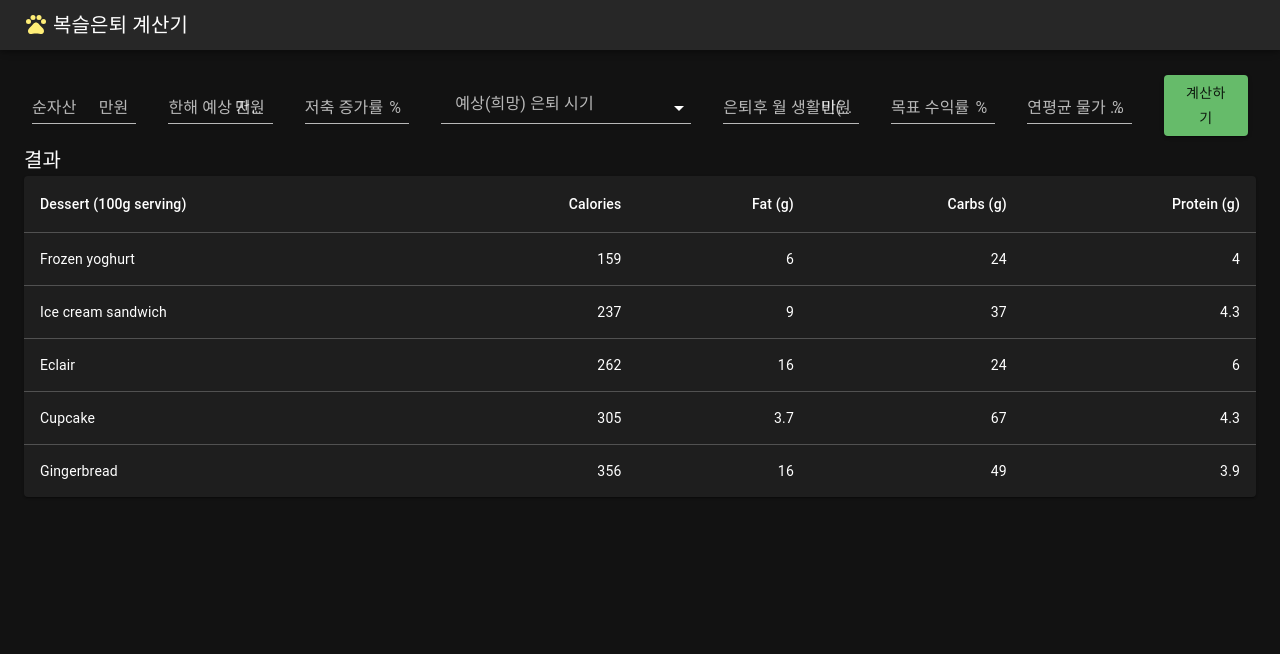
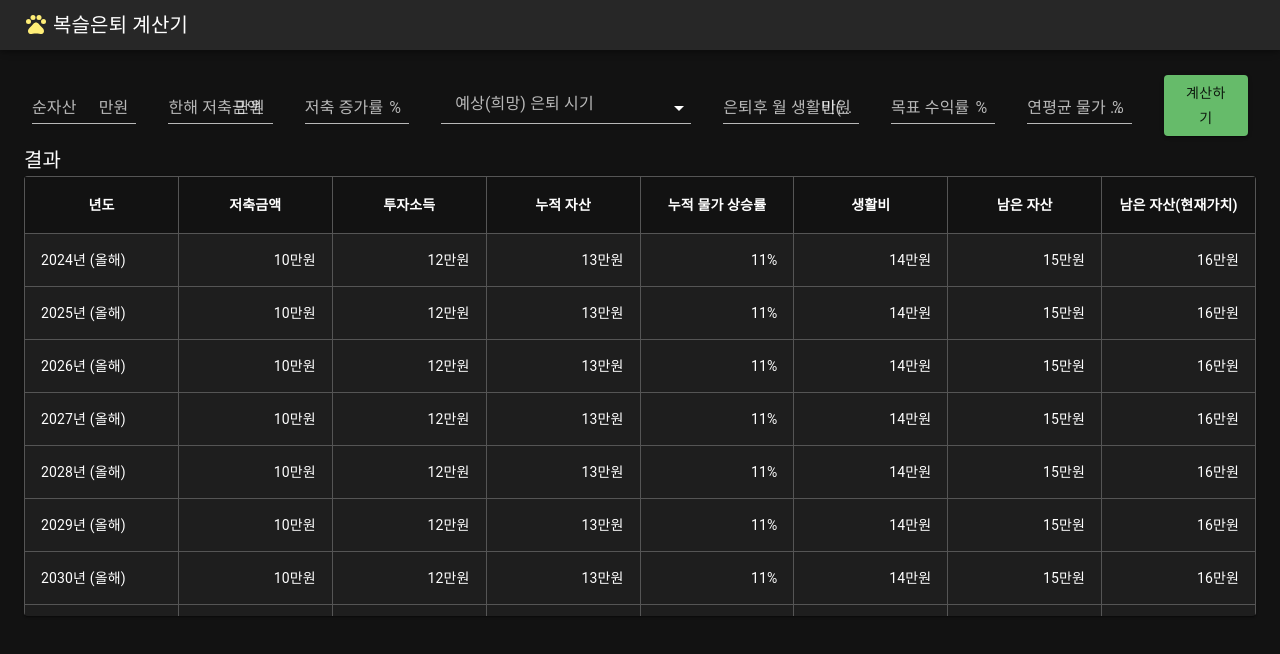
Before and after one commit to setvect/BokslRetire, a React (Create React App) app: page / in a window 1280 px wide. Shown: the top 654 px of the page. Built offline with nearby package versions, Linux system fonts and the light colour scheme.

Commit message:
리포트 영역 작업중

```diff
--- a/package.json
+++ b/package.json
@@ -14,6 +14,7 @@
     "@types/node": "^16.18.105",
     "@types/react": "^18.3.4",
     "@types/react-dom": "^18.3.0",
+    "lodash": "^4.17.21",
     "react": "^18.3.1",
     "react-dom": "^18.3.1",
     "react-scripts": "5.0.1",
@@ -43,5 +44,8 @@
       "last 1 firefox version",
       "last 1 safari version"
     ]
+  },
+  "devDependencies": {
+    "@types/lodash": "^4.17.7"
   }
 }
--- a/src/App.tsx
+++ b/src/App.tsx
@@ -18,6 +18,7 @@ import {
 import Paper from "@mui/material/Paper";
 import PetsIcon from "@mui/icons-material/Pets";
 import ConditionForm, { ReportCondition } from "./components/ConditionForm";
+import _ from "lodash";
 
 const darkTheme = createTheme({
   palette: {
@@ -36,6 +37,17 @@ const darkTheme = createTheme({
   },
 });
 
+type RetirementCalculatorYear = {
+  year: number;
+  savingsAmount: number;
+  cumulativeInflationRate: number;
+  investmentIncome: number;
+  totalAssets: number;
+  livingExpenses: number;
+  remainingAssets: number;
+  remainingAssetsPresentValue: number;
+};
+
 function App() {
   const [condition, setCondition] = React.useState<ReportCondition>({
     netWorth: "",
@@ -47,17 +59,16 @@ function App() {
     retireSpend: "",
   });
 
-  function createData(name: string, calories: number, fat: number, carbs: number, protein: number) {
-    return { name, calories, fat, carbs, protein };
-  }
-
-  const rows = [
-    createData("Frozen yoghurt", 159, 6.0, 24, 4.0),
-    createData("Ice cream sandwich", 237, 9.0, 37, 4.3),
-    createData("Eclair", 262, 16.0, 24, 6.0),
-    createData("Cupcake", 305, 3.7, 67, 4.3),
-    createData("Gingerbread", 356, 16.0, 49, 3.9),
-  ];
+  const rows: RetirementCalculatorYear[] = _.range(1, 101).map((idx) => ({
+    year: 2023 + idx,
+    savingsAmount: 10,
+    cumulativeInflationRate: 11,
+    investmentIncome: 12,
+    totalAssets: 13,
+    livingExpenses: 14,
+    remainingAssets: 15,
+    remainingAssetsPresentValue: 16,
+  }));
 
   return (
     <ThemeProvider theme={darkTheme}>
@@ -75,27 +86,47 @@ function App() {
             <Typography variant="h6" component="h2">
               결과
             </Typography>
-            <TableContainer component={Paper}>
-              <Table sx={{ minWidth: 650 }} aria-label="simple table">
+            <TableContainer component={Paper} sx={{ maxHeight: 440 }}>
+              <Table
+                sx={{
+                  "& .MuiTableCell-root": {
+                    border: "1px solid #555",
+                  },
+                  "& .MuiTableHead-root .MuiTableCell-root": {
+                    fontWeight: "bold",
+                    position: "sticky",
+                    top: 0,
+                    backgroundColor: "background.paper",
+                    zIndex: 1,
+                  },
+                  tableLayout: "fixed",
+                }}
+              >
                 <TableHead>
                   <TableRow>
-                    <TableCell>Dessert (100g serving)</TableCell>
-                    <TableCell align="right">Calories</TableCell>
-                    <TableCell align="right">Fat&nbsp;(g)</TableCell>
-                    <TableCell align="right">Carbs&nbsp;(g)</TableCell>
-                    <TableCell align="right">Protein&nbsp;(g)</TableCell>
+                    <TableCell align="center">년도</TableCell>
+                    <TableCell align="center">저축금액</TableCell>
+                    <TableCell align="center">투자소득</TableCell>
+                    <TableCell align="center">누적 자산</TableCell>
+                    <TableCell align="center">누적 물가 상승률</TableCell>
+                    <TableCell align="center">생활비</TableCell>
+                    <TableCell align="center">남은 자산</TableCell>
+                    <TableCell align="center">남은 자산(현재가치)</TableCell>
                   </TableRow>
                 </TableHead>
                 <TableBody>
                   {rows.map((row) => (
-                    <TableRow key={row.name} sx={{ "&:last-child td, &:last-child th": { border: 0 } }}>
+                    <TableRow key={row.year}>
                       <TableCell component="th" scope="row">
-                        {row.name}
+                        {row.year}년 (올해)
                       </TableCell>
-                      <TableCell align="right">{row.calories}</TableCell>
-                      <TableCell align="right">{row.fat}</TableCell>
-                      <TableCell align="right">{row.carbs}</TableCell>
-                      <TableCell align="right">{row.protein}</TableCell>
+                      <TableCell align="right">{row.savingsAmount}만원</TableCell>
+                      <TableCell align="right">{row.investmentIncome}만원</TableCell>
+                      <TableCell align="right">{row.totalAssets}만원</TableCell>
+                      <TableCell align="right">{row.cumulativeInflationRate}%</TableCell>
+                      <TableCell align="right">{row.livingExpenses}만원</TableCell>
+                      <TableCell align="right">{row.remainingAssets}만원</TableCell>
+                      <TableCell align="right">{row.remainingAssetsPresentValue}만원</TableCell>
                     </TableRow>
                   ))}
                 </TableBody>
--- a/src/components/ConditionForm.tsx
+++ b/src/components/ConditionForm.tsx
@@ -72,7 +72,7 @@ function ConditionForm({ condition, setCondition }: ConditionFormProps) {
         variant="standard"
       />
       <TextField
-        label="한해 예상 저축금액"
+        label="한해 저축금액"
         type="text"
         sx={{ m: 1, flex: 1, width: "25ch", input: { textAlign: "right" } }}
         value={condition.annualSavings}
```
Also changed, not shown: 1 other file (tests, documents, lock files or other folders).
